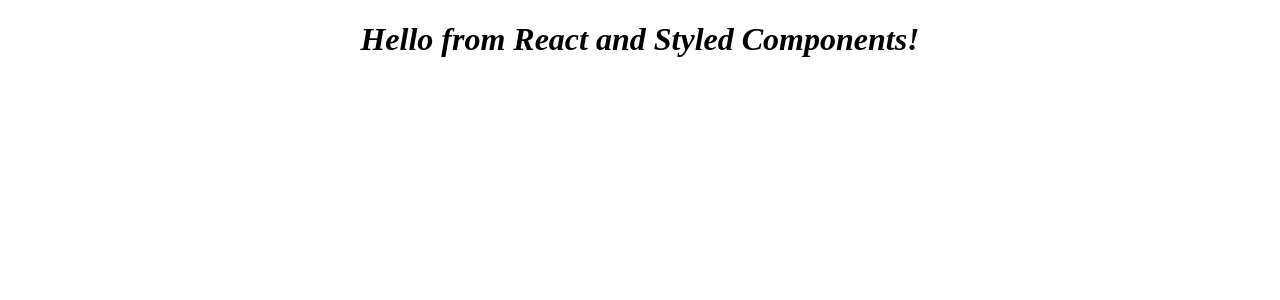
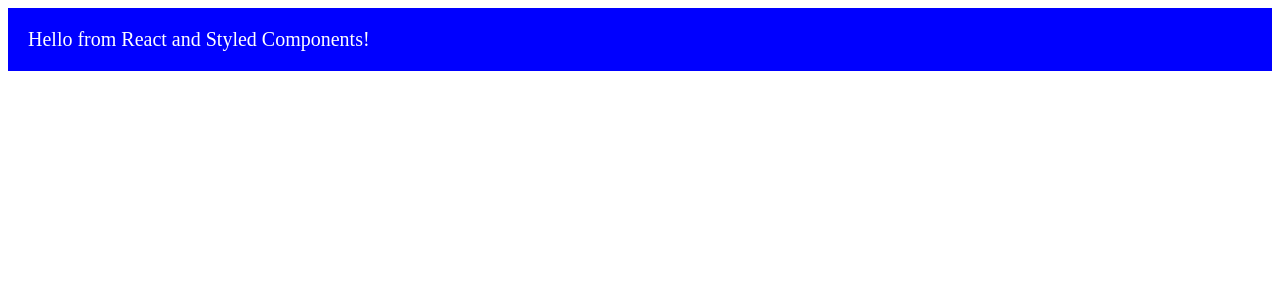
Before and after one commit to jfhector/react-js-proto, a React app: page / in a window 1280 px wide. Shown: the top 300 px of the page. Built offline with nearby package versions, Linux system fonts and the light colour scheme; the HTML template or start-up script is replaced by a standard one.

Commit message:
Added support for CSS modules

```diff
--- a/package.json
+++ b/package.json
@@ -18,12 +18,14 @@
     "babel-plugin-styled-components": "~1.4.0",
     "babel-preset-env": "^1.6.1",
     "babel-preset-react": "^6.24.1",
+    "css-loader": "^0.28.9",
     "eslint": "^4.9.0",
     "eslint-config-airbnb": "16.1.0",
     "eslint-plugin-import": "^2.7.0",
     "eslint-plugin-jsx-a11y": "^6.0.2",
     "eslint-plugin-react": "^7.4.0",
     "prettier": "1.10.2",
+    "style-loader": "^0.19.1",
     "webpack-dev-server": "^2.11.1"
   },
   "scripts": {
--- a/src/App.js
+++ b/src/App.js
@@ -1,12 +1,13 @@
 import React from "react"
-import styled from 'styled-components'
 
-const Title = styled.h1`
-      font-size: 32px;
-      text-align: center;
-      font-style: italic;
-`
+import styles from './app.css'
 
 export function App() {
-	return <Title>Hello from React and Styled Components!</Title>
+	return (
+            <div className="element">
+                  Hello from React and Styled Components!
+
+                  <div className="myClass" />
+            </div>
+      )
 }
--- /dev/null
+++ b/src/app.css
@@ -0,0 +1,6 @@
+.element {
+      background-color: blue;
+      color: white;
+      font-size: 20px;
+      padding: 20px;
+}
--- a/webpack.config.js
+++ b/webpack.config.js
@@ -3,16 +3,29 @@ const path = require("path")
 module.exports = {
 	entry: "./src/index.js",
 	output: {
-            filename: 'bundle.js',
-            path: path.resolve(__dirname, 'dist'),
+		filename: "bundle.js",
+		path: path.resolve(__dirname, "dist"),
 	},
 	module: {
 		loaders: [
-                  { test: /\.js$/, loader: 'babel-loader', exclude: /node-modules/},
-                  { test: /\.jsx$/, loader: 'babel-loader', exclude: /node-modules/},
-            ]
+			{
+				test: /\.js$/,
+				loader: "babel-loader",
+				exclude: /node-modules/,
+			},
+			{
+				test: /\.jsx$/,
+				loader: "babel-loader",
+				exclude: /node-modules/,
+			},
+			{
+				test: /\.css$/,
+                        loader: ['style-loader', 'css-loader'],
+                        exclude: /node-modules/,
+			},
+		],
 	},
 	devServer: {
-            contentBase: './dist/',
+		contentBase: "./dist/",
 	},
 }
```
Also changed, not shown: 2 other files (tests, documents, lock files or other folders). Lines whose indentation alone changed are shown as unchanged.
